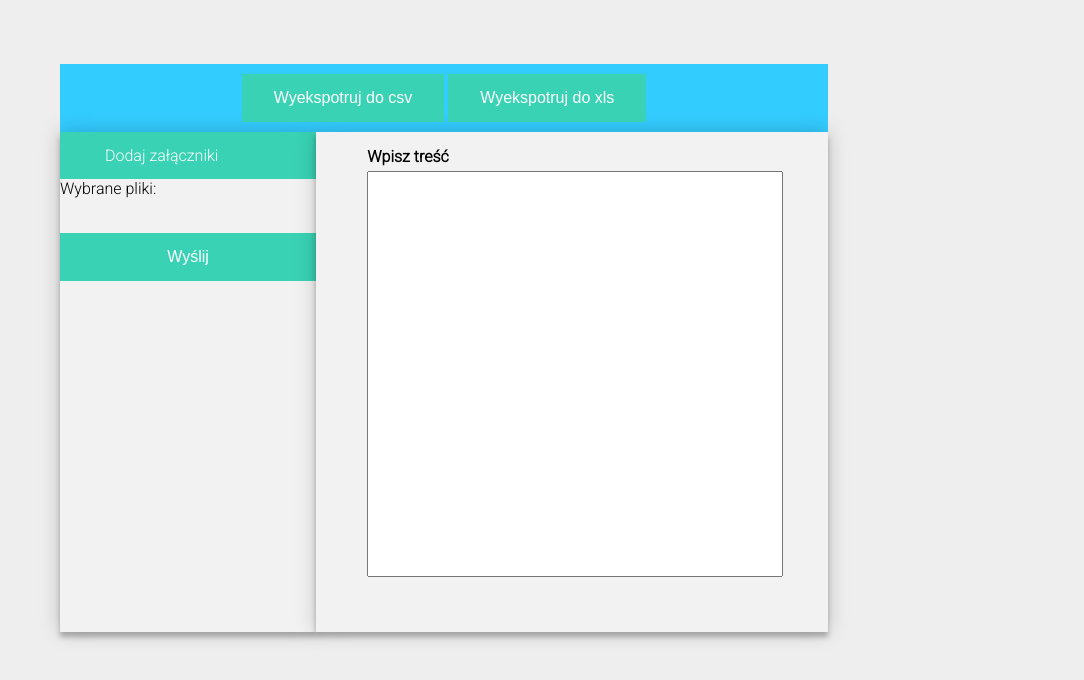
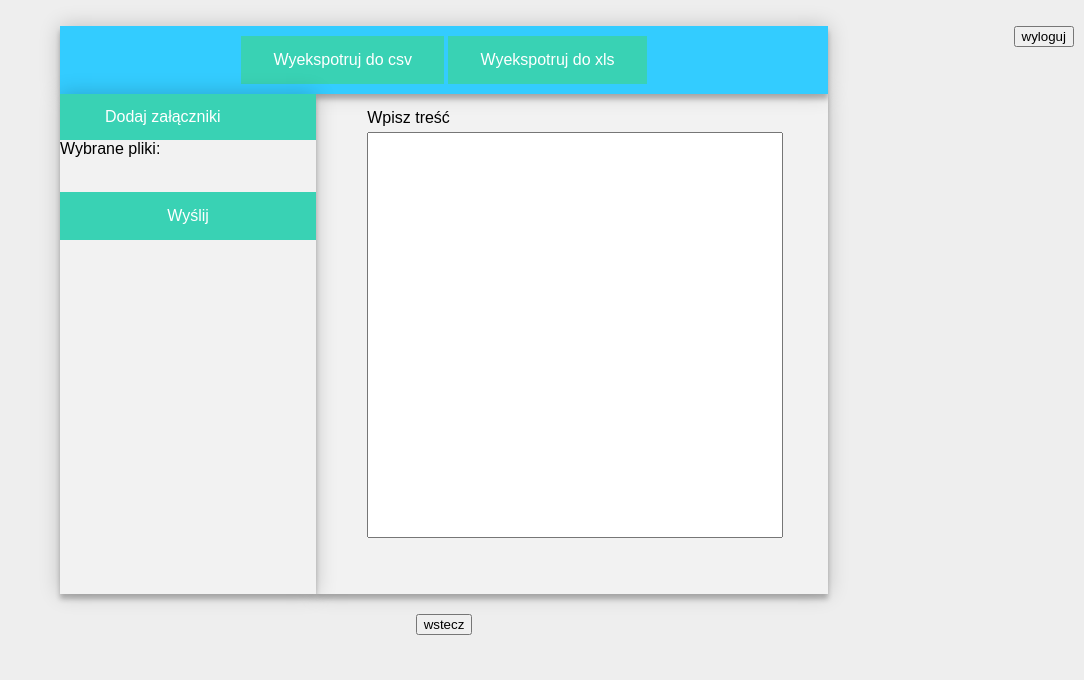
Before and after one commit to qpalzmxnskwo/Export, a PHP site: page /main2.php in a window 1280 px wide. Shown: the top 680 px of the page, without its empty margins (196-1280 px from the left). Run offline with PHP 8.4, Linux system fonts and the light colour scheme; the visitor is signed in with stand-in values (Sample User, id 1); some libraries are stand-ins or nearby versions.

Commit message:
gotowe i działa

```diff
--- a/css/style.css
+++ b/css/style.css
@@ -16,7 +16,7 @@
   box-shadow: 0 0 20px 0 rgba(0, 0, 0, 0.2), 0 5px 5px 0 rgba(0, 0, 0, 0.24);
 }
 .form input {
-  font-family: "Roboto", sans-serif;
+  font-family: "arial", sans-serif;
   outline: 0;
   background: #f2f2f2;
   width: 100%;
@@ -28,7 +28,7 @@
 }
 .form button {
   border-radius: 25px;
-  font-family: "Roboto", sans-serif;
+  font-family: "arial", sans-serif;
   text-transform: uppercase;
   outline: 0;
   background: #33ccff;
@@ -88,15 +88,16 @@
 }
 body {
   background-color: #eee;
-  font-family: "Roboto", sans-serif;
+  font-family: "arial", sans-serif;
   -webkit-font-smoothing: antialiased;
   -moz-osx-font-smoothing: grayscale;
   margin: 0;
-  margin-top: 5%;
+  margin-top: 2%;
 
 }
 
 #center{
+  clear:both;
   margin-left: 25%;
 }
 
@@ -114,7 +115,7 @@ body {
 #scrolltable {
 	margin-top: 20px;
 	height: 500px;
-	overflow-y: auto;
+	overflow-y: scroll;
 	}
 
 thead{
@@ -132,7 +133,6 @@ input, label {
   margin-right: 50px;
   margin-bottom: 15px;
   font-size: 12px;
-  font-weight: 900;
 }
 
 .export-btn{
@@ -152,22 +152,27 @@ input, label {
 }
 
 .box2{
+  position:relative;
+  margin-bottom:20px;
+  z-index:2;
+  box-shadow: 0 0 20px 0 rgba(0, 0, 0, 0.2), 0 5px 5px 0 rgba(0, 0, 0, 0.24);
   background-color: #f2f2f2;
   height: 500px;
   display: inline-block;
   float: left;
   width: 40%;
-  box-shadow: 0 0 20px 0 rgba(0, 0, 0, 0.2), 0 5px 5px 0 rgba(0, 0, 0, 0.24);
 }
 
 #sidebar{
+  position:relative;
+  z-index:3;
+  box-shadow: 0 0 20px 0 rgba(0, 0, 0, 0.2), 0 5px 5px 0 rgba(0, 0, 0, 0.24);
   background-color: #f2f2f2;
   width: 20%;
   display: inline-block;
   margin-left: 20%;
   float: left;
   height: 500px;
-  box-shadow: 0 0 20px 0 rgba(0, 0, 0, 0.2), 0 5px 5px 0 rgba(0, 0, 0, 0.24);
 }
 
 textarea {
@@ -187,22 +192,21 @@ margin-left: 10%;
 }
 
 #exportbox{
+  z-index:3;
+  position:relative;
   background-color: #33ccff;
   text-align: center;
   padding: 10px;
   margin-left: 20%;
   margin-right: 20%;
+  box-shadow: 0 0 20px 0 rgba(0, 0, 0, 0.2), 0 5px 5px 0 rgba(0, 0, 0, 0.24);
 
 }
 
-#att{
-  padding: 10px;
-  font-weight: 900;
-}
+
 
 #emailformtext{
   padding-top: 15px;
-  font-weight: 900;
   margin-left: 10%;
 }
 
@@ -227,3 +231,18 @@ margin-left: 10%;
   padding: 14px 0;
   cursor: pointer;
 }
+.no_repeat{
+float:left;
+
+}
+
+
+.logout{
+float:right;
+margin-right:10px;
+}
+
+.prev{
+	margin:  0 auto;
+	display:block;
+}
--- a/js/get_data.js
+++ b/js/get_data.js
@@ -7,7 +7,31 @@ to_csv();
 to_xls();
 send_message();
 makeFileList();
+logout();
+prev();
 };
+
+function prev(){
+	$("#prev").click(function(){
+		document.location.href = 'main.php';
+	})
+
+}
+
+
+
+function logout(){
+$("#logout").click(function(){
+
+$.post( "logout.php" )
+.done(function() {
+	 document.location.href = 'index.php';
+ })
+
+})
+
+}
+
 
 
 
@@ -48,9 +72,6 @@ $( "#form" ).on( "submit", function( event ) {
  function next(){
 	 $('#next').click(function(){
  $.redirect( "main2.php", {data: array} )
- .done(function() {
-	 document.location.href = 'main2.php';
- })
 	 })
  }
 
--- a/logout.php
+++ b/logout.php
@@ -4,6 +4,5 @@
 
 	session_unset();
 
-	header('Location: index.php');
 
 ?>
--- a/main.php
+++ b/main.php
@@ -20,7 +20,7 @@
 </head>
 
 <body>
-
+<button class='logout'>wyloguj</button>
 
 <div id="center">
 <form id='form'>
@@ -183,7 +183,7 @@
     </tbody>
   </table>
 </div>
- <button style="float: right; margin-right: 235px;" id='next'>Dalej</button>
+<button style="float: right; margin-right: 235px; margin-top: 50px;" id='next'>Dalej</button>
 
 </body>
 </html>
--- a/main2.php
+++ b/main2.php
@@ -19,6 +19,7 @@
 </head>
 
 <body>
+<button class='logout'>wyloguj</button>
 
 <div id="exportbox">
 	<button id='csv' class="export-btn"> Wyekspotruj do csv </button>
@@ -54,6 +55,8 @@
 </div>
 
 
+<div style='clear:both'></div>
+<button class='prev' id='prev'>wstecz</button>
 </body>
 </html>
 
```
